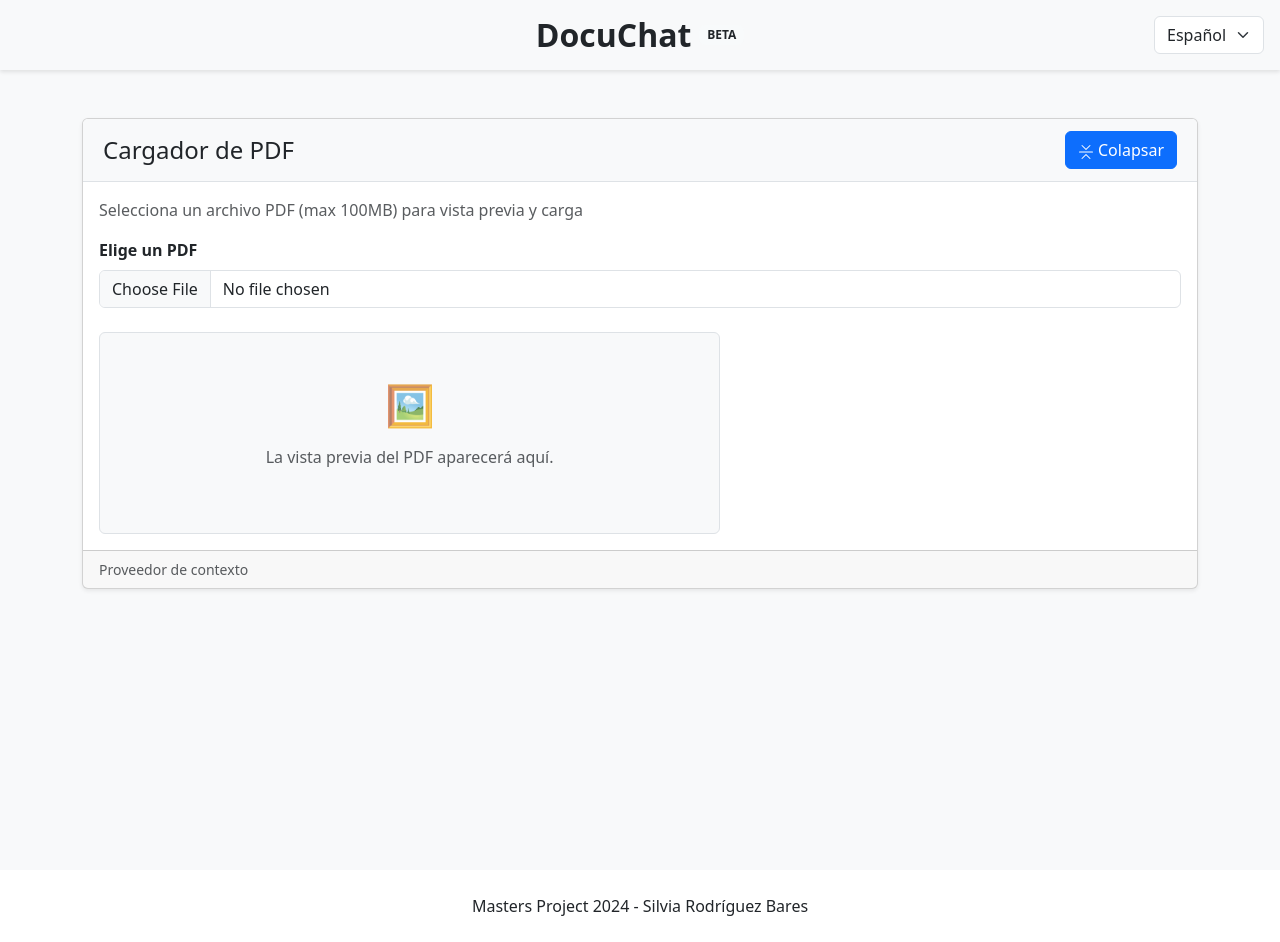
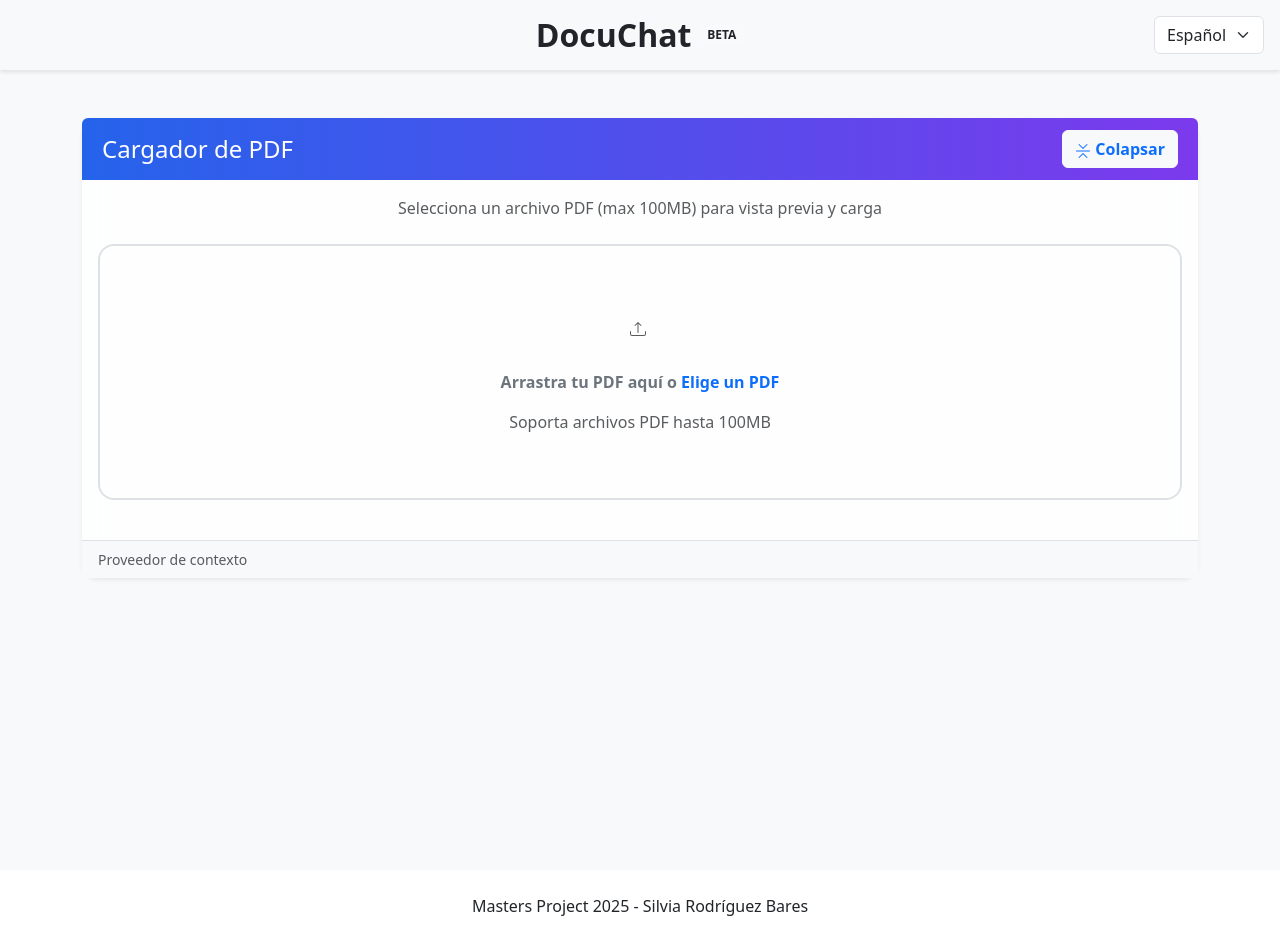
Before and after one commit to siroba/tfm-frontend, a SvelteKit app: page /upload in a window 1280 px wide. Built offline with nearby package versions, Linux system fonts and the light colour scheme.

Commit message:
add drag and drop

```diff
--- a/src/app.scss
+++ b/src/app.scss
@@ -1,4 +1,78 @@
-body {
-	// Example global style
-	// background-color: #f8f9fa;
+.glass-effect {
+  background: rgba(255, 255, 255, 0.85);
+  backdrop-filter: blur(12px);
+  border: 1px solid rgba(255, 255, 255, 0.2);
+  border-radius: 1rem;
 }
+
+.gradient-header {
+  background: linear-gradient(to right, #2563eb, #7c3aed);
+  color: white;
+  padding: 0.75rem 1.25rem;
+  border-bottom: none;
+  border-radius: 1rem 1rem 0 0;
+}
+
+.animated-fade-in {
+  animation: fadeIn 0.3s ease-in-out;
+}
+
+.animated-slide-up {
+  animation: slideUp 0.4s ease-out;
+}
+
+@keyframes fadeIn {
+  from { opacity: 0; transform: translateY(10px); }
+  to { opacity: 1; transform: translateY(0); }
+}
+
+@keyframes slideUp {
+  from { opacity: 0; transform: translateY(20px); }
+  to { opacity: 1; transform: translateY(0); }
+}
+
+.pulse-soft {
+  animation: pulseSoft 2s infinite;
+}
+
+@keyframes pulseSoft {
+  0%, 100% { opacity: 1; }
+  50% { opacity: 0.7; }
+}
+
+.loading-dots {
+  display: inline-flex;
+  align-items: center;
+  gap: 6px;
+}
+
+.loading-dots span {
+  width: 8px;
+  height: 8px;
+  border-radius: 50%;
+  background-color: #6c757d;
+  animation: loadingDots 1.4s infinite ease-in-out both;
+}
+
+.loading-dots span:nth-child(1) { animation-delay: -0.32s; }
+.loading-dots span:nth-child(2) { animation-delay: -0.16s; }
+
+@keyframes loadingDots {
+  0%, 80%, 100% { transform: scale(0); opacity: 0.5; }
+  40% { transform: scale(1); opacity: 1; }
+}
+
+.card-footer {
+  background-color: #f8f9fa;
+  border-top: 1px solid #dee2e6;
+  border-radius: 0 0 1rem 1rem;
+}
+
+.card-body {
+  border-radius: 0 0 1rem 1rem;
+}
+
+.preview-container embed {
+  border-radius: 0.75rem;
+  border: 1px solid #dee2e6;
+}
--- a/src/lib/translations.ts
+++ b/src/lib/translations.ts
@@ -18,7 +18,7 @@ const translations: Record<Locales, Record<string, string>> = {
 		'chatbot.preview': 'Preview :',
 		'context-provider': 'Context provider',
 		'chatbot.placeholder': 'Type your question here...',
-		'chat': 'Chat',
+		chat: 'Chat',
 		'pdf-uploader': 'PDF Uploader',
 		'pdf-select': 'Select a PDF file',
 		'pdf-preview': 'to preview and upload',
@@ -27,7 +27,9 @@ const translations: Record<Locales, Record<string, string>> = {
 		'pdf-preview-text': 'DF preview will appear here.',
 		'generic.error': 'Error',
 		'server.response': 'Server response',
-		'loading': 'Loading...',
+		loading: 'Loading...',
+		'drag-pdf': 'Drag your PDF here or',
+		'max-size': 'Supports PDF files up to'
 	},
 	es: {
 		en: 'Inglés',
@@ -45,16 +47,19 @@ const translations: Record<Locales, Record<string, string>> = {
 		'chatbot.preview': 'VIsta previa :',
 		'context-provider': 'Proveedor de contexto',
 		'chatbot.placeholder': 'Escribe tu pregunta aquí...',
-		'chat': 'Chat',
+		chat: 'Chat',
 		'pdf-uploader': 'Cargador de PDF',
 		'pdf-select': 'Selecciona un archivo PDF',
 		'pdf-preview': 'para vista previa y carga',
 		'pdf-choose': 'Elige un PDF',
-		'pdf-selected': 'PDF seleccionado. Haz clic en "Subir" para continuar o selecciona otro archivo.',
+		'pdf-selected':
+			'PDF seleccionado. Haz clic en "Subir" para continuar o selecciona otro archivo.',
 		'pdf-preview-text': 'La vista previa del PDF aparecerá aquí.',
 		'generic.error': 'Error',
 		'server.response': 'Respuesta del servidor',
-		'loading': 'Cargando...',
+		loading: 'Cargando...',
+		'drag-pdf': 'Arrastra tu PDF aquí o',
+		'max-size': 'Soporta archivos PDF hasta'
 	},
 	eu: {
 		en: 'Ingelesa',
@@ -72,7 +77,7 @@ const translations: Record<Locales, Record<string, string>> = {
 		'chatbot.preview': 'Aurrebista :',
 		'context-provider': 'Testuinguru hornitzailea',
 		'chatbot.placeholder': 'Idatzi zure galdera hemen...',
-		'chat': 'Txata',
+		chat: 'Txata',
 		'pdf-uploader': 'PDF igotzailea',
 		'pdf-select': 'Hautatu PDF fitxategi bat',
 		'pdf-preview': 'aurrebista eta igoera egiteko',
@@ -81,7 +86,9 @@ const translations: Record<Locales, Record<string, string>> = {
 		'pdf-preview-text': 'PDF aurrebista hemen agertuko da.',
 		'generic.error': 'Errorea',
 		'server.response': 'Zerbitzariaren erantzuna',
-		'loading': 'Kargatzen...',
+		loading: 'Kargatzen...',
+		'drag-pdf': 'Arrastatu zure PDFa hemen edo',
+		'max-size': 'Onartutako gehienezko tamaina'
 	}
 };
 
--- a/src/routes/+layout.svelte
+++ b/src/routes/+layout.svelte
@@ -32,7 +32,7 @@
 </main>
 
 <footer class="text-center py-4">
-	<p class="text-white-75 mb-0">Masters Project 2024 - Silvia Rodríguez Bares</p>
+	<p class="text-white-75 mb-0">Masters Project 2025 - Silvia Rodríguez Bares</p>
 </footer>
 
 <style>
--- a/src/routes/upload/+page.svelte
+++ b/src/routes/upload/+page.svelte
@@ -19,7 +19,7 @@
 	let errorMessage = $state<string | null>(null);
 	let uploadResponse = $state<string | null>(null);
 	let isLoading = $state<boolean>(false);
-	let fileInputKey = $state(0); // Used to reset the file input
+	let fileInputElement: HTMLInputElement;
 
 	function handleFileChange(event: Event) {
 		const target = event.target as HTMLInputElement;
@@ -102,11 +102,11 @@
 </script>
 
 <div class="container mt-5 mb-5">
-	<div class="card shadow-sm">
-		<div class="card-header bg-light">
+	<div class="card shadow-sm glass-effect animated-slide-up mb-4 border-0">
+		<div class="gradient-header d-flex justify-content-between align-items-center rounded-top">
 			<h2 class="h4 mb-0">{$t('pdf-uploader')}</h2>
 			<button
-				class="btn btn-primary"
+				class="btn btn-light text-primary fw-bold"
 				type="button"
 				data-toggle="collapse"
 				data-target="#pdf-collapse"
@@ -131,25 +131,38 @@
 			</button>
 		</div>
 		<div class="card-body collapse show" id="pdf-collapse">
-			<p class="card-text text-muted">
+			<p class="text-muted mb-4 text-center">
 				{$t('pdf-select')} (max {MAX_FILE_SIZE_MB}MB) {$t('pdf-preview')}
 			</p>
 
-			<div class="mb-3">
-				<label for="pdfUpload" class="form-label fw-bold">{$t('pdf-choose')}</label>
-				{#key fileInputKey}
+			<!-- Drop Zone -->
+			<div
+				class="drop-zone border border-2 border-dashed rounded-4 p-5 text-center mb-4 animated-fade-in"
+			>
+				<div class="fs-1 text-muted mb-3">
+					<div class="upload-icon-wrapper text-muted">
+						<UploadIcon />
+					</div>
+				</div>
+				<p class="fw-bold text-secondary">
+					{$t('drag-pdf')}
+					<span class="text-primary" role="button" onclick={() => fileInputElement?.click()}>
+						{$t('pdf-choose')}
+					</span>
+				</p>
+				<p class="text-muted">{$t('max-size')} {MAX_FILE_SIZE_MB}MB</p>
+
 				<input
+					bind:this={fileInputElement}
 					type="file"
-						class="form-control"
 					id="pdfUpload"
 					accept="application/pdf"
+					class="d-none"
 					onchange={handleFileChange}
 				/>
-				{/key}
 			</div>
-
 			{#if errorMessage}
-				<div class="alert alert-danger d-flex align-items-center" role="alert">
+				<div class="alert alert-danger d-flex align-items-center animated-fade-in" role="alert">
 					<WarningIcon />
 					<div>
 						<strong>{$t('generic.error')}:</strong>
@@ -169,11 +182,6 @@
 								<p class="text-muted">
 									{$t('pdf-selected')}
 								</p>
-							</div>
-						{:else}
-							<div class="text-center p-5 border rounded bg-light">
-								<p class="text-muted display-6">🖼️</p>
-								<p class="text-muted">{$t('pdf-preview-text')}</p>
 							</div>
 						{/if}
 					</div>
@@ -216,9 +224,9 @@
 	</div>
 
 	{#if uploadResponse}
-		<div class="card shadow-sm" style="margin-top: 3rem">
-			<div class="card-header bg-light">
-				<h2 class="h4 mb-0">{$t('chat')}</h2>
+		<div class="card shadow-lg glass-effect mt-5 border-0 animated-slide-up">
+			<div class="gradient-header rounded-top">
+				<h2 class="h5 mb-0">{$t('chat')}</h2>
 			</div>
 			<div class="card-body">
 				<Chatbot context={uploadResponse} />
@@ -248,4 +256,17 @@
 		background-color: #f8f9fa;
 		color: #212529;
 	}
+
+	.drop-zone {
+		transition: border 0.3s ease;
+	}
+	.drop-zone:hover {
+		background-color: #f8f9fa;
+		cursor: pointer;
+	}
+
+	.upload-icon-xl {
+		width: 48px;
+		height: 48px;
+	}
 </style>
```
Lines whose indentation alone changed are shown as unchanged.
